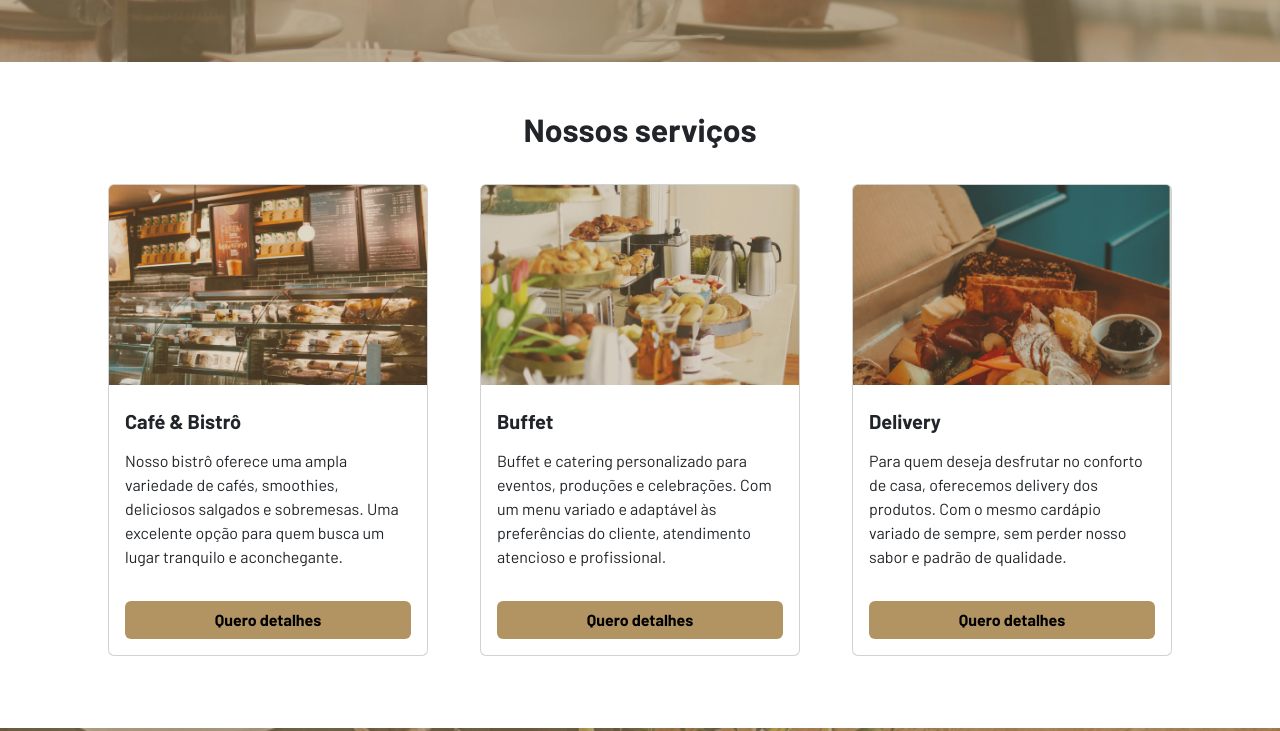
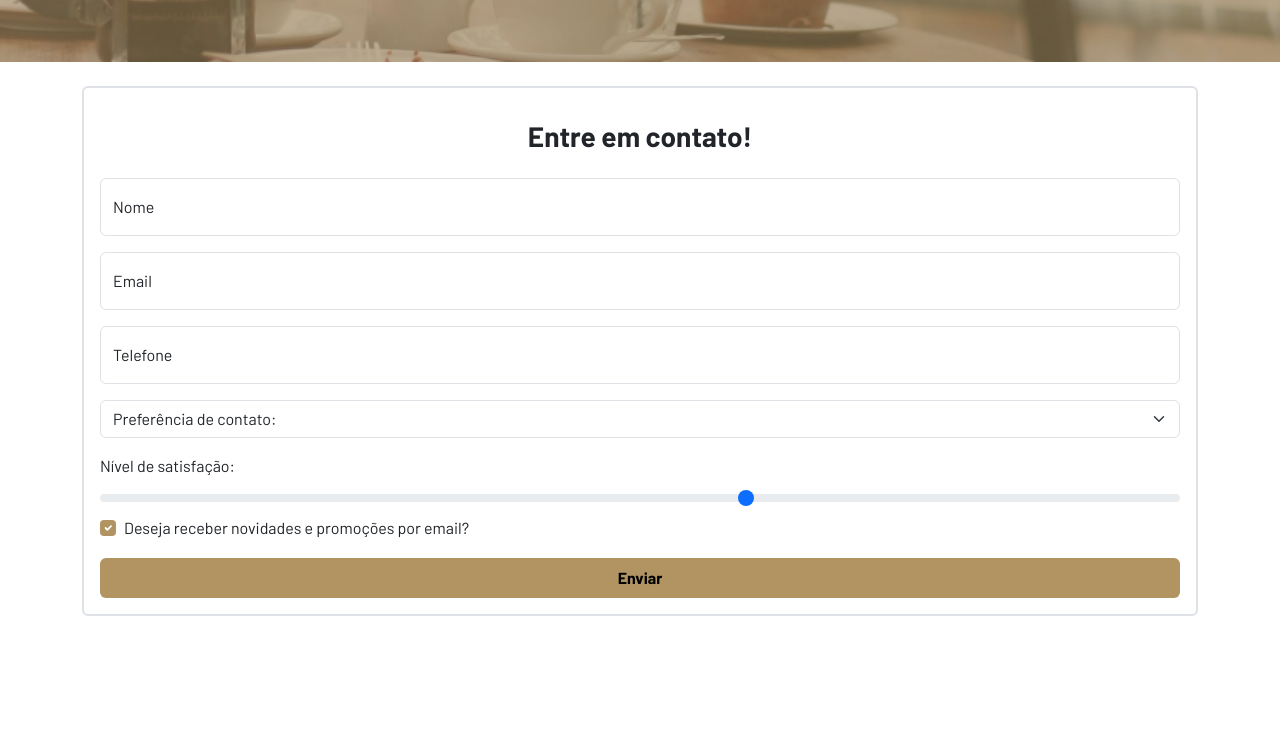
Before and after one commit to halyssonfreitas/a-bootstrap-serenatto-coffee, a plain HTML site: page index.html in a window 1280 px wide. Shown: the part 738-1469 px from the top of the page. Drawn offline with nearby package versions, Linux system fonts and the light colour scheme.

Commit message:
:rocket: more semantic tags

```diff
--- a/index.html
+++ b/index.html
@@ -44,7 +44,7 @@
                 <a class="nav-link" href="#">Sobre</a>
               </li>
               <li class="nav-item">
-                <a class="nav-link" href="#">Contato</a>
+                <a class="nav-link" href="#contato">Contato</a>
               </li>
               <li class="nav-item">
                 <a class="nav-link" href="#">
@@ -67,7 +67,7 @@
         <p>Boas-vindas ao & Bistrô Serenatto! Um ambiente aconchegante e acolhedor para apreciar um bom café.</p>
       </div>
     </section>
-    <section class="py-5">
+    <!-- <section class="py-5">
       <h2 class="text-center fw-bold pb-1">Nossos serviços</h2>
 
       <div class="container d-flex justify-content-around flex-wrap">
@@ -117,7 +117,6 @@
           oferecemos ambiente de coworking!</p>
       </div>
     </section>
-
     <section class="py-5">
       <h2 class="fw-bold text-center pb-1">Nossos produtos</h2>
 
@@ -178,8 +177,46 @@
         </div>
       </div>
     </section>
+    <section class="banners banner-3 d-flex flex-column justify-content-center text-center">
+    </section> -->
+    <section class="py-4 container d-flex flex-column justify-content-center text-center">
+      <div class="border border-2 rounded p-3">
+        <h3 class="fw-bold p-3">Entre em contato!</h3>
+        <form id="contato">
+          <div class="form-floating mb-3">
+            <input type="text" class="form-control" id="floatingNome" placeholder="name@example.com">
+            <label for="floatingNome">Nome</label>
+          </div>
+          <div class="form-floating mb-3">
+            <input type="email" class="form-control" id="floatingEmail" placeholder="name@example.com">
+            <label for="floatingEmail">Email</label>
+          </div>
+          <div class="form-floating mb-3">
+            <input type="number" class="form-control" id="floatingTelefone" placeholder="Telefone">
+            <label for="floatingTelefone">Telefone</label>
+          </div>
+          <select class="form-select mb-3" aria-label="Default select example">
+            <option selected>Preferência de contato:</option>
+            <option value="1">Email</option>
+            <option value="2">Whatsapp</option>
+            <option value="3">Ligação</option>
+          </select>
+          <div class="text-start">
+            <label for="nivel-satisfacao" class="form-label">Nível de satisfação:</label>
+            <input type="range" class="form-range" min="0" max="5" id="nivel-satisfacao">
+          </div>
+          <div class="form-check text-start">
+            <input class="form-check-input" type="checkbox" value="" id="flexCheckChecked" checked>
+            <label class="form-check-label" for="flexCheckChecked">
+              Deseja receber novidades e promoções por email?
+            </label>
+          </div>
+          <div>
+            <button class="btn btn-primary botao-padrao border-0 w-100 fw-bold mt-3 py-2">Enviar</button>
+          </div>
 
-    <section class="banners banner-3 d-flex flex-column justify-content-center text-center">
+        </form>
+      </div>
     </section>
   </main>
 
@@ -260,29 +297,30 @@
   </div>
 
   <!-- Modal 1 -->
-  <div class="modal fade" id="modal-1" tabindex="-1" aria-labelledby="exampleModalLabel" aria-hidden="true">
+  <article class="modal fade" id="modal-1" tabindex="-1" aria-labelledby="exampleModalLabel" aria-hidden="true">
     <div class="modal-dialog">
       <div class="modal-content">
-        <div class="modal-header">
+        <header class="modal-header">
           <h2 class="modal-title fs-5 fw-bold" id="exampleModalLabel">Cafés tradicionais</h2>
           <button type="button" class="btn-close" data-bs-dismiss="modal" aria-label="Close"></button>
-        </div>
-        <div class="modal-body">
+        </header>
+        <section class="modal-body">
           <img src="./assets/produtos-cafe-tradicional.png" class="w-100" alt="Xícara de café preto.">
           <p>O café Serenatto é conhecido por seus blends tradicionais e saborosos, que agradam aos amantes da bebida.
             Nossos grãos são cuidadosamente selecionados e torrados para produzir um aroma rico e sabor
             equilibrado.
-            </p>
-            <p>Entre os cafés mais tradicionais da casa, destaca-se o "Café Serenatto", um blend exclusivo de
+          </p>
+          <p>Entre os cafés mais tradicionais da casa, destaca-se o "Café Serenatto", um blend exclusivo de
             grãos com notas de chocolate e caramelo. Outra opção popular é o "Café Italiano", um café expresso encorpado
             e intenso. Já o "Café Cappuccino" é uma escolha clássica para quem prefere uma bebida cremosa e suave.</p>
-        </div>
-        <div class="modal-footer mx-auto">
-          <button type="button" class="btn btn-secondary botao-padrao border-0" data-bs-dismiss="modal">Fechar janela</button>
-        </div>
+        </section>
+        <footer class="modal-footer mx-auto">
+          <button type="button" class="btn btn-secondary botao-padrao border-0" data-bs-dismiss="modal">Fechar
+            janela</button>
+        </footer>
       </div>
     </div>
-  </div>
+  </article>
 
   <script src="https://cdn.jsdelivr.net/npm/bootstrap@5.3.0-alpha2/dist/js/bootstrap.bundle.min.js"
     integrity="sha384-qKXV1j0HvMUeCBQ+QVp7JcfGl760yU08IQ+GpUo5hlbpg51QRiuqHAJz8+BrxE/N"
```
